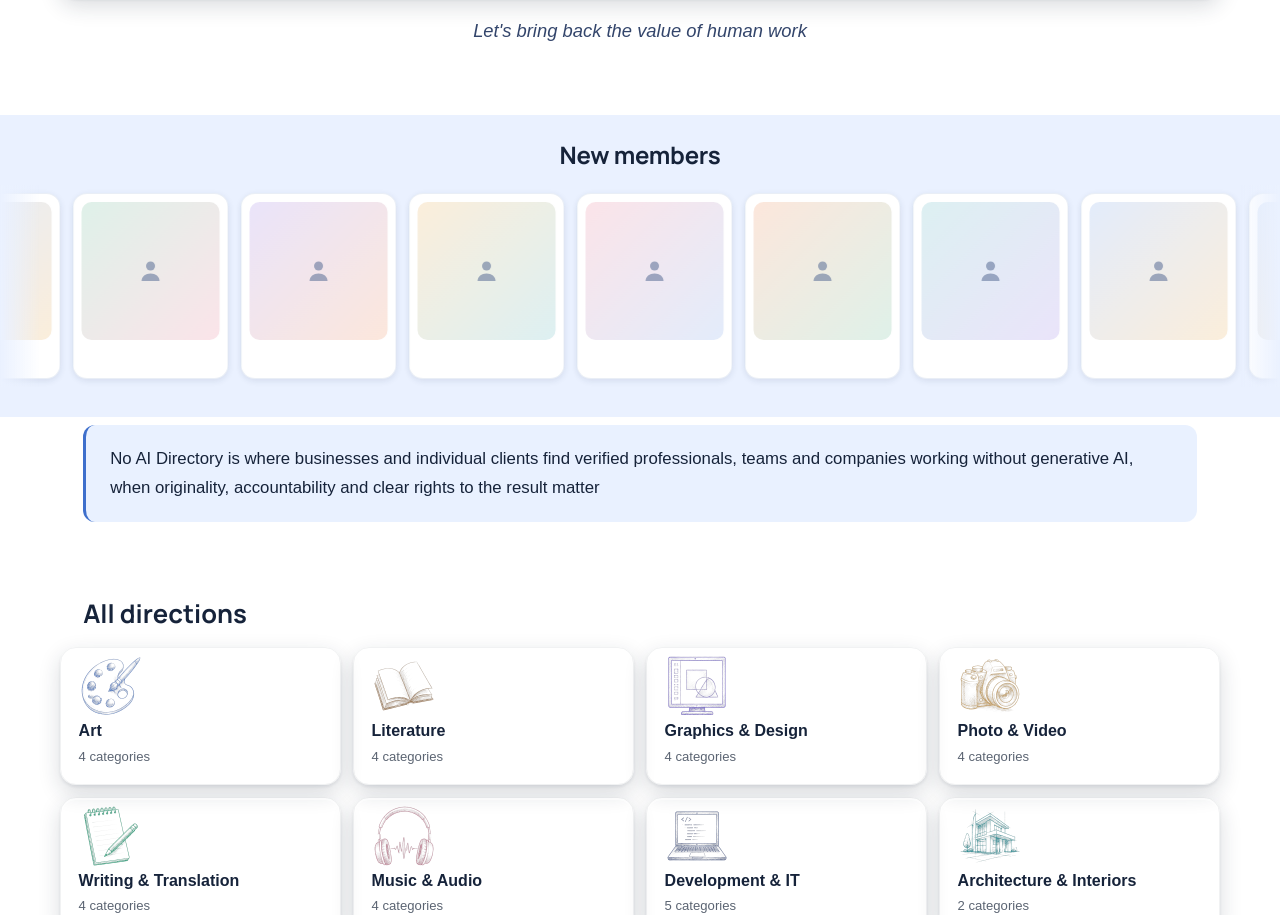
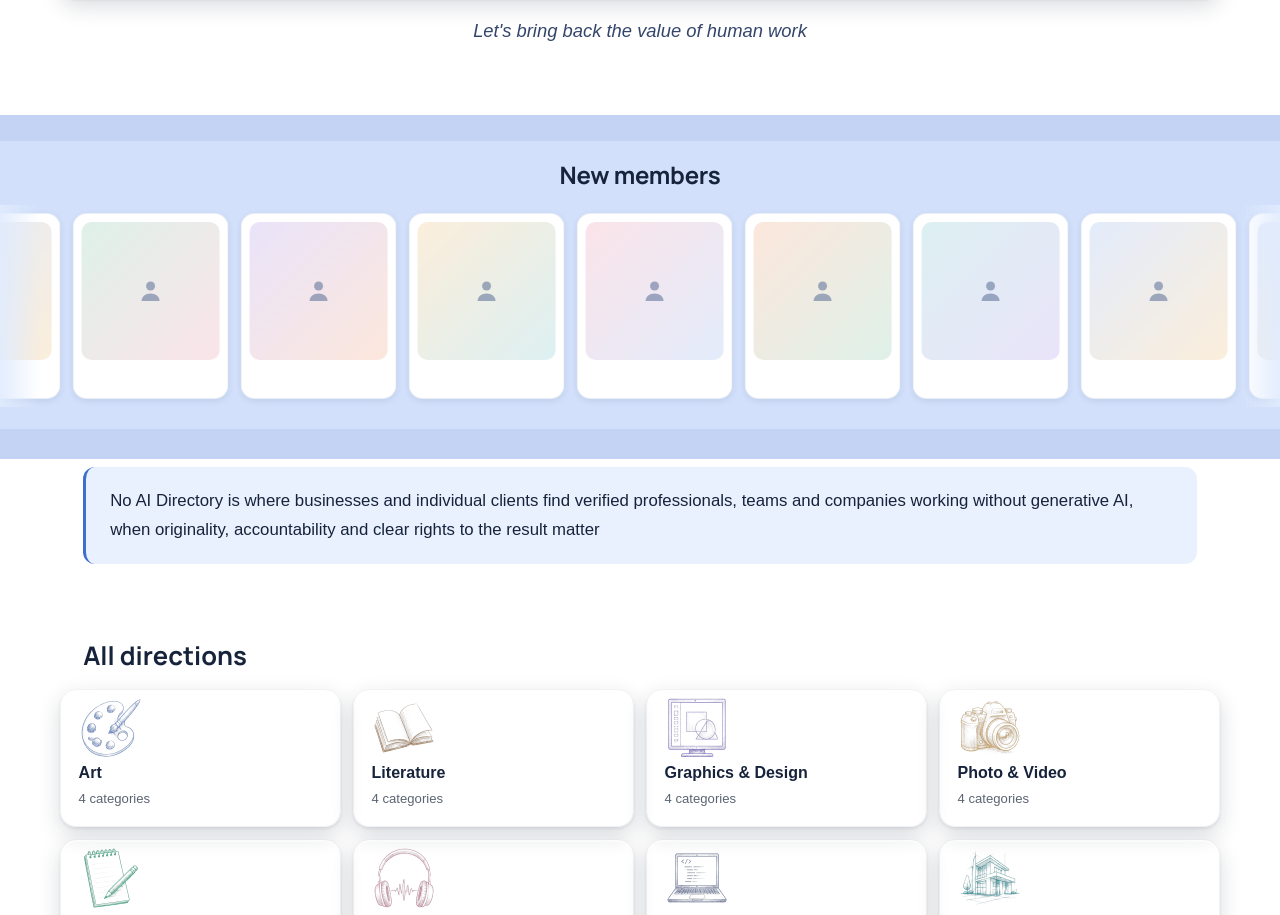
Before and after one commit to dm100usa-oss/no-ai-marketplace, a Next.js app: page /en in a window 1280 px wide. Shown: the part 1757-2672 px from the top of the page. Built offline with nearby package versions, Linux system fonts and the light colour scheme; a web font is replaced by a local one.

Commit message:
Add files via upload

```diff
--- a/src/app/globals.css
+++ b/src/app/globals.css
@@ -502,8 +502,17 @@ a { color: inherit; text-decoration: none; }
    Same slow drift as the work strip, translucent member cards.
 ------------------------------------------------------------------ */
 .members-marquee-section {
+  /* Same band as the visits/rating strip: a deeper blue shows at the
+     edges, a lighter translucent layer sits over the middle. */
+  background: #c4d3f4;
   padding: 26px 0 30px;
   margin: 0;
+}
+
+.members-marquee-inner {
+  background: rgba(219, 233, 255, 0.61);
+  backdrop-filter: blur(2px);
+  padding: 20px 0 22px;
 }
 
 .members-marquee-title {
@@ -533,11 +542,11 @@ a { color: inherit; text-decoration: none; }
 }
 .members-marquee::before {
   left: 0;
-  background: linear-gradient(to right, var(--color-brand-soft), transparent);
+  background: linear-gradient(to right, rgba(224, 235, 253, 0.9), transparent);
 }
 .members-marquee::after {
   right: 0;
-  background: linear-gradient(to left, var(--color-brand-soft), transparent);
+  background: linear-gradient(to left, rgba(224, 235, 253, 0.9), transparent);
 }
 
 .members-marquee__track {
--- a/src/components/NewMembersMarquee.tsx
+++ b/src/components/NewMembersMarquee.tsx
@@ -57,7 +57,8 @@ export function NewMembersMarquee({
 }) {
   void lang;
   return (
-    <section className="members-marquee-section section-brand">
+    <section className="members-marquee-section">
+      <div className="members-marquee-inner">
         <h2 className="members-marquee-title">{title}</h2>
         <div className="members-marquee" aria-hidden="true">
           <div className="members-marquee__track">
@@ -69,6 +70,7 @@ export function NewMembersMarquee({
             ))}
           </div>
         </div>
+      </div>
     </section>
   );
 }
```
Lines whose indentation alone changed are shown as unchanged.
